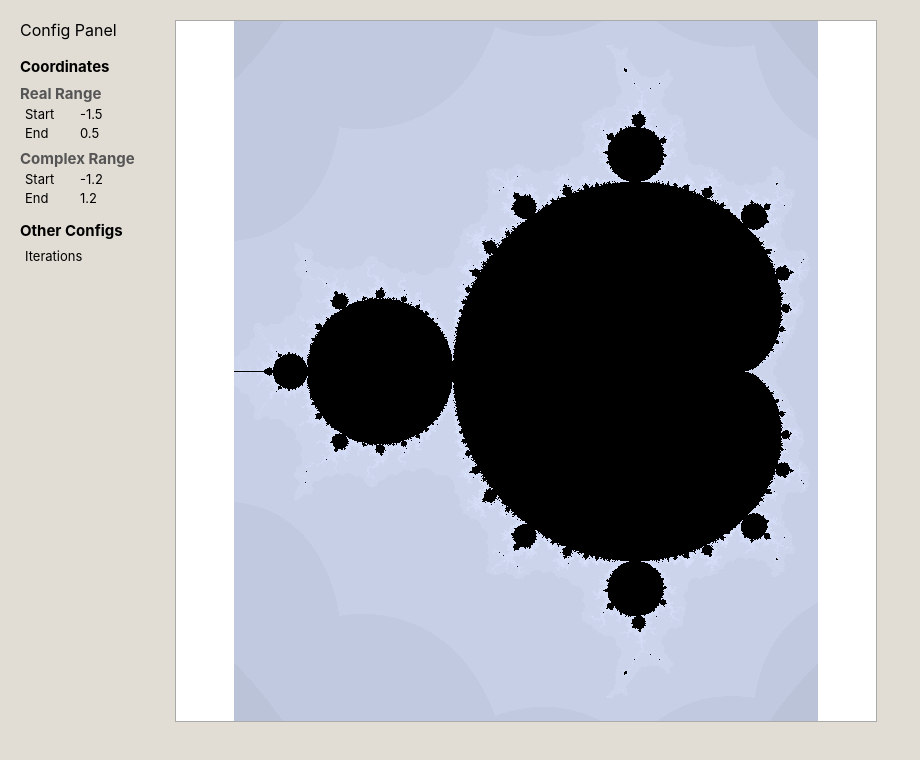
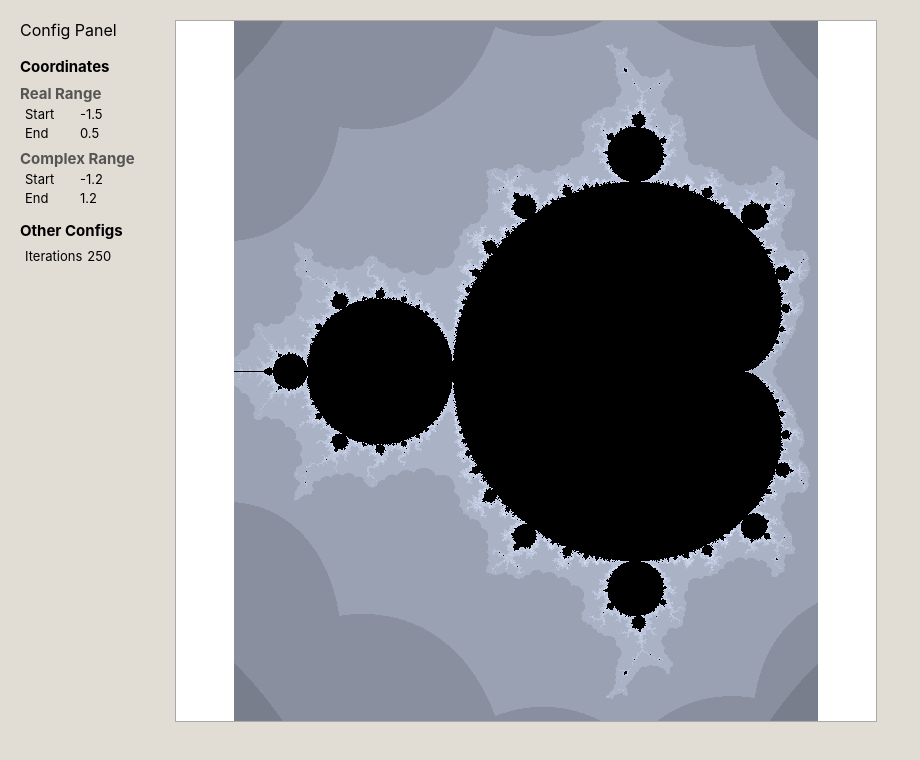
Before and after one commit to dwaltrip/frac-vizzy, a React (Create React App) app: page / in a window 1280 px wide. Shown: the top 760 px of the page, without its empty margins (0-920 px from the left). Built offline with nearby package versions, Linux system fonts and the light colour scheme.

Commit message:
Save configs to URL when they change

```diff
--- a/src/App.jsx
+++ b/src/App.jsx
@@ -1,4 +1,4 @@
-import React, { useState } from 'react';
+import React, { useState, useEffect } from 'react';
 import qs from 'qs';
 
 import './styles/App.css';
@@ -6,30 +6,34 @@ import './styles/App.css';
 import { ConfigPanel } from './ConfigPanel';
 import { MandelbrotPlot } from './MandelbrotPlot';
 
+const DEFAULT_CONFIGS = {
+  realRange: { start: "-1.5", end: "0.5" },
+  complexRange: { start: "-1.2", end: "1.2" },
+  iterationLimit: "250",
+};
 
-// const initialXRange = { start: -2, end: 2 };
-// const initialYRange = { start: -2, end: 2 };
-
-const initialXRange = { start: -1.5, end: 0.5 };
-const initialYRange = { start: -1.2, end: 1.2 };
-
-// -----------
-
-// const initialXRange = { start: -0.8, end: -0.7 };
-// const initialYRange = { start: 0.1, end: 0.2 };
-
-// const initialXRange = { start: -0.75, end: -0.73 };
-// const initialYRange = { start: 0.175, end: 0.2 };
+function parseRange(range) {
+  if (!range) {
+    return null;
+  }
+  return { start: parseFloat(range.start), end: parseFloat(range.end) };
+}
 
 function getInitialConfigs() {
   const url = new URL(window.location.href);
   const data = qs.parse(url.searchParams.toString());
-  // console.log('-- url query params data:', data);
-  return {
-    realRange: initialXRange,
-    complexRange: initialYRange,
+  const defaults = DEFAULT_CONFIGS;
+  // TODO: Better error handling here.
+  // We need to handle any possible user input for the URL param values.
+  const configs = {
+    realRange: parseRange({ ...defaults.realRange, ...data.realRange }),
+    complexRange: parseRange({ ...defaults.complexRange, ...data.complexRange }),
+    iterationLimit: parseInt(data.iterationLimit || defaults.iterationLimit),
   };
+  return configs;
 }
+
+let initialLoad = true;
 
 function App() {
   console.log('=== Rendering App... ===');
@@ -43,6 +47,19 @@ function App() {
       complexRange: complexRange,
     }));
   }
+
+  useEffect(() => {
+    // TODO: better way of doing this?
+    if (initialLoad) {
+      initialLoad = false;
+      return;
+    }
+    const relPathWithParams = (
+      window.location.pathname + '?' +
+      qs.stringify(configs, { encode: false })
+    );
+    window.history.replaceState(null, '', relPathWithParams);
+  }, [configs]);
 
   return (
     <div className='App'>
```
Also changed, not shown: src/lib/drawMandelbrot.js.
